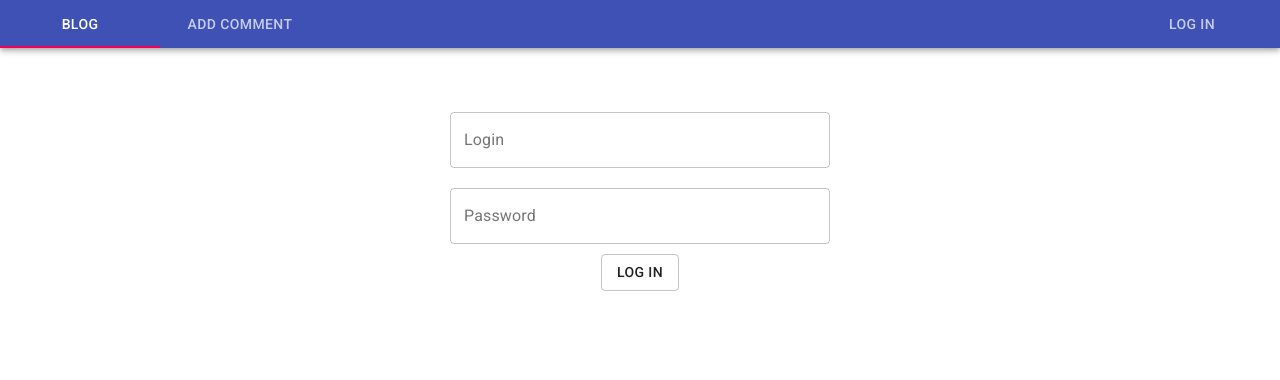
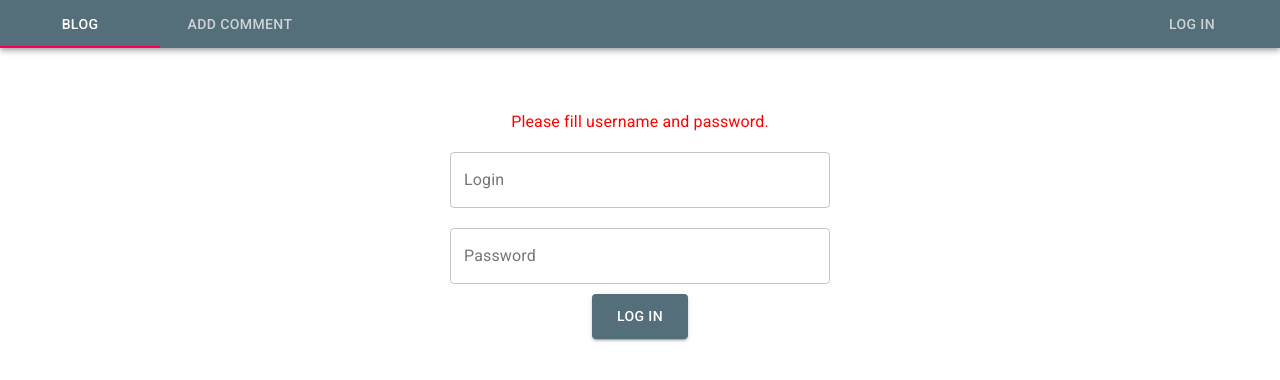
Before and after one commit to ani-kesh/blog, a React (Create React App) app: page /login in a window 1280 px wide. Both pictures are taken after a click on the button "LOG IN". Shown: the top 380 px of the page. Built offline with nearby package versions, Linux system fonts and the light colour scheme.

Commit message:
feat: changed style

```diff
--- a/src/components/Blog/Blog.jsx
+++ b/src/components/Blog/Blog.jsx
@@ -9,20 +9,34 @@ export default class Blog extends React.Component {
     super(props);
     this.state = {
       userId: "",
-      isLogged:Boolean(getItems("isLogged")),
-      comments:getItems("comments") !== null?getItems("comments").sort((a,b)=>b.createdOn-a.createdOn):[],
+      isLogged: Boolean(getItems("isLogged")),
+      comments:
+        getItems("comments") !== null
+          ? getItems("comments").sort((a, b) => b.createdOn - a.createdOn)
+          : [],
     };
   }
 
-  render(){
-    if(this.state.isLogged){
-    return(
-      <>
-      {this.state.comments.map((el)=>{
-         return <CommentCard key={Math.random()} date={el.createdOnStr} title={el.title} comment={el.comment} userId={el.userId} id={el.id}/>
-      })}
-      </>
-    )
+  render() {
+    if (this.state.isLogged) {
+      if (this.state.comments.length > 0)
+        return (
+          <>
+            {this.state.comments.map((el) => {
+              return (
+                <CommentCard
+                  key={Math.random()}
+                  date={el.createdOnStr}
+                  title={el.title}
+                  comment={el.comment}
+                  userId={el.userId}
+                  id={el.id}
+                />
+              );
+            })}
+          </>
+        );
+      return <Redirect to={Routes.addComment().path} />;
     }
     return <Redirect to={Routes.login(this.state.userId).path} />;
   }
--- a/src/components/CardEdit/CardEdit.jsx
+++ b/src/components/CardEdit/CardEdit.jsx
@@ -13,6 +13,7 @@ const useStyles = {
   root: {
     maxWidth: 800,
     width: 800,
+    padding:"10px",
   },
   bullet: {
     display: "inline-block",
@@ -32,9 +33,21 @@ const useStyles = {
     width: "100vw",
   },
   loginInput: {
-    width: "800px",
+    width: "750px",
     margin: "30px 10px",
   },
+  footer: {
+    width: "100%",
+    display: "flex",
+    justifyContent: "flex-end",
+  },
+  button:{
+    fontSize:"25px",
+  },
+  label:{
+    fontSize:"30px",
+    color:"#546e7a"
+  }
 };
 
 export class CardEdit extends React.Component {
@@ -84,14 +97,16 @@ export class CardEdit extends React.Component {
     }
   };
 
-  handleDelete = ()=>{
+  handleDelete = () => {
     const comments = getItems("comments");
 
-    const newComments = comments.filter((el)=>{return el.id !== this.props.commentId});
+    const newComments = comments.filter((el) => {
+      return el.id !== this.props.commentId;
+    });
 
-    setItems("comments",newComments);
-    this.setState({status:"fullfield"})
-  }
+    setItems("comments", newComments);
+    this.setState({ status: "fullfield" });
+  };
 
   render() {
     if (this.state.status === "fullfield") {
@@ -103,7 +118,7 @@ export class CardEdit extends React.Component {
       <div className={classes.commentContainer}>
         <Card className={classes.root} variant="outlined">
           <CardContent>
-            Title:
+            <label className={classes.label}>Title:</label>
             <Input
               placeholder="Title"
               onChange={this.handleTitle}
@@ -111,18 +126,21 @@ export class CardEdit extends React.Component {
               className={classes.margin + " " + classes.loginInput}
               value={this.state.title}
             />
-            Comment:
+            <label className={classes.label}>Comment:</label>
+
             <Input
               placeholder="Comment"
+              multiline
+              rows={5}
               onChange={this.handleComment}
               inputProps={{ "aria-label": "description" }}
               className={classes.margin + " " + classes.loginInput}
               value={this.state.comment}
             />
           </CardContent>
-          <CardActions>
-            <Button onClick={this.handleUpdateComment}>&#10003;</Button>
-            <Button onClick={this.handleDelete}>&times;</Button>
+          <CardActions  className={classes.footer}>
+            <Button onClick={this.handleUpdateComment} className={classes.button}>&#10003;</Button>
+            <Button onClick={this.handleDelete} className={classes.button}>&times;</Button>
           </CardActions>
         </Card>
       </div>
--- a/src/components/CommentCard/CommentCard.jsx
+++ b/src/components/CommentCard/CommentCard.jsx
@@ -8,7 +8,7 @@ import Typography from "@material-ui/core/Typography";
 import { red } from "@material-ui/core/colors";
 import { getItems, setItems } from "../../helpers/localStorage";
 import CardActions from "@material-ui/core/CardActions";
-import { Link ,Redirect ,Route} from "react-router-dom";
+import { Link, Redirect, Route } from "react-router-dom";
 import { Routes } from "../../constants/router";
 import Button from "@material-ui/core/Button";
 import CardEdit from "../CardEdit/CardEdit";
@@ -48,6 +48,9 @@ const useStyles = (theme) => ({
     display: "flex",
     justifyContent: "flex-end",
   },
+  button:{
+    fontSize:"25px",
+  }
 });
 
 export class CommentCard extends React.Component {
@@ -58,7 +61,7 @@ export class CommentCard extends React.Component {
       userId: "",
       userName: "",
       isEdit: false,
-      isDeleted:false
+      isDeleted: false,
     };
   }
 
@@ -82,25 +85,27 @@ export class CommentCard extends React.Component {
     this.setState({ isEdit: true });
   };
 
-  handleDelete =()=>{
+  handleDelete = () => {
     const comments = getItems("comments");
 
-    const newComments = comments.filter((el)=>{return el.id !== this.props.id});
+    const newComments = comments.filter((el) => {
+      return el.id !== this.props.id;
+    });
 
-    setItems("comments",newComments);
-    this.setState({isDeleted:true})
+    setItems("comments", newComments);
+    this.setState({ isDeleted: true });
   };
 
   render() {
-    if(this.state.isDeleted)
-    return <Route render={()=> <Redirect to={Routes.blog().path}/>}/>
-    const { classes, date, title, comment, id, type,userId } = this.props;
+    if (this.state.isDeleted)
+      return <Route render={() => <Redirect to={Routes.blog().path} />} />;
+    const { classes, date, title, comment, id, type, userId } = this.props;
     const [avatarName] = this.state.userName;
-    if (!this.state.isEdit){
+    if (!this.state.isEdit) {
       return (
         <div className={classes.commentContainer}>
           <Card className={classes.root}>
-            {type === "edit" && this.state.userId === userId? (
+            {type === "edit" && this.state.userId === userId ? (
               <CardHeader
                 avatar={
                   <Avatar aria-label="recipe" className={classes.avatar}>
@@ -109,8 +114,8 @@ export class CommentCard extends React.Component {
                 }
                 action={
                   <div>
-                    <Button onClick={this.handleEdit}>&#9998;</Button>
-                    <Button onClick={this.handleDelete}>&times;</Button>
+                    <Button onClick={this.handleEdit} className={classes.button}>&#9998;</Button>
+                    <Button onClick={this.handleDelete} className={classes.button}>&times;</Button>
                   </div>
                 }
                 title={title}
@@ -148,10 +153,15 @@ export class CommentCard extends React.Component {
       );
     }
 
-    return <CardEdit title={title} comment={comment} userId={this.state.userId} commentId={id}/>;
-
+    return (
+      <CardEdit
+        title={title}
+        comment={comment}
+        userId={this.state.userId}
+        commentId={id}
+      />
+    );
   }
-
 }
 
 export default withStyles(useStyles)(CommentCard);
--- a/src/components/Login/Login.jsx
+++ b/src/components/Login/Login.jsx
@@ -5,6 +5,9 @@ import Button from "@material-ui/core/Button";
 import { setItems, getItems } from "../../helpers/localStorage";
 import { Redirect } from "react-router-dom";
 import { Routes } from "../../constants/router";
+import Typography from "@material-ui/core/Typography";
+import Box from "@material-ui/core/Box";
+
 
 const useStyles = (theme) => ({
   loginContainer: {
@@ -19,6 +22,14 @@ const useStyles = (theme) => ({
     width: "400px",
     margin: "10px",
   },
+  errorMessage: {
+    color: "red",
+  },
+  button:{
+    backgroundColor: "#546e7a",
+    color:"white",
+    padding:"10px 25px",
+  }
 });
 
 export class Login extends React.Component {
@@ -29,6 +40,7 @@ export class Login extends React.Component {
       password: "",
       isLogin: false,
       userId: "",
+      isValidLogin: true,
     };
   }
 
@@ -87,16 +99,16 @@ export class Login extends React.Component {
       setItems("isLogged", true);
       this.setState({
         isLogin: true,
+        isValidLogin: true,
       });
     } else {
-      this.setState({ isLogin: false });
+      this.setState({ isLogin: false, isValidLogin: false });
       setItems("isLogged", false);
       setItems("userId", null);
     }
   };
 
   render() {
-    console.log(this.props)
     const { classes } = this.props;
 
     if (this.state.isLogin) {
@@ -106,6 +118,15 @@ export class Login extends React.Component {
 
     return (
       <div className={classes.loginContainer}>
+        {this.state.isValidLogin ? (
+          <></>
+        ) : (
+          <Typography component="div">
+            <Box textAlign="center" m={1} className={classes.errorMessage}>
+              Please fill username and password.
+            </Box>
+          </Typography>
+        )}
         <TextField
           className={classes.margin + " " + classes.loginInput}
           label="Login"
@@ -121,10 +142,11 @@ export class Login extends React.Component {
           onChange={this.handlePassword}
         />
         <Button
-          variant="outlined"
+          variant="contained"
           onClick={() => {
             this.handleLogin();
           }}
+          className={classes.button}
         >
           Log In
         </Button>
--- a/src/components/Nav/Nav.jsx
+++ b/src/components/Nav/Nav.jsx
@@ -1,10 +1,5 @@
 import React from "react";
-import {
-  BrowserRouter as Router,
-  Link,
-  Route,
-  Switch,
-} from "react-router-dom";
+import { BrowserRouter as Router, Link, Route, Switch } from "react-router-dom";
 import { Routes } from "../../constants/router";
 import { withStyles } from "@material-ui/core/styles";
 import AppBar from "@material-ui/core/AppBar";
@@ -40,6 +35,9 @@ const useStyles = (theme) => ({
     flexGrow: 1,
     backgroundColor: theme.palette.background.paper,
   },
+  nav: {
+    backgroundColor: "#546e7a",
+  },
   login: {
     position: "absolute",
     right: theme.spacing(1),
@@ -56,7 +54,6 @@ export class Nav extends React.Component {
   }
 
   handleChange = (event, newValue) => {
-    console.log(event.target)
     this.setState({
       value: event.target.value,
     });
@@ -82,13 +79,13 @@ export class Nav extends React.Component {
     return (
       <Router>
         <div className={classes.root}>
-          <AppBar position="static">
+          <AppBar position="static" className={classes.nav}>
             <Tabs
               value={this.state.value}
               onChange={this.handleChange}
               aria-label="simple tabs example"
             >
-              {Object.values(Routes).map((fn,ind) => {
+              {Object.values(Routes).map((fn, ind) => {
                 const { path, text } = fn();
                 return path !== "*" && !path.includes("/blog/") ? (
                   path === "/login" ? (
@@ -113,14 +110,14 @@ export class Nav extends React.Component {
                     />
                   )
                 ) : (
-                  <label key={Math.random()} index={ind}  value={ind}/>
+                  <label key={Math.random()} index={ind} value={ind} />
                 );
               })}
             </Tabs>
           </AppBar>
           <TabPanel>
             <Switch>
-              {Object.values(Routes).map((fn,ind) => {
+              {Object.values(Routes).map((fn, ind) => {
                 const { path, component } = fn();
 
                 return path.includes("login") ? (
--- a/src/components/NotFound/NotFound.jsx
+++ b/src/components/NotFound/NotFound.jsx
@@ -1,3 +1,3 @@
 export default function NotFound() {
-    return <>Error</>;
-  }
+  return <>Error</>;
+}
```
